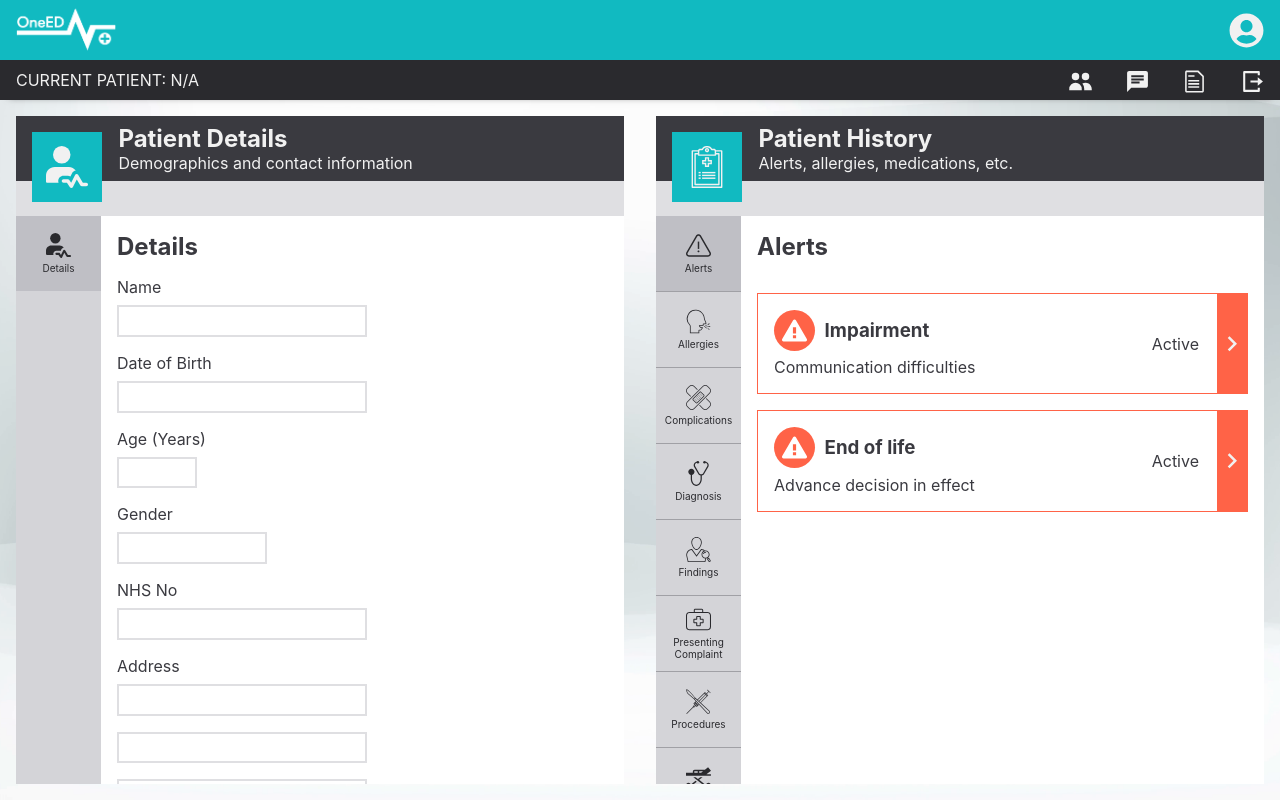
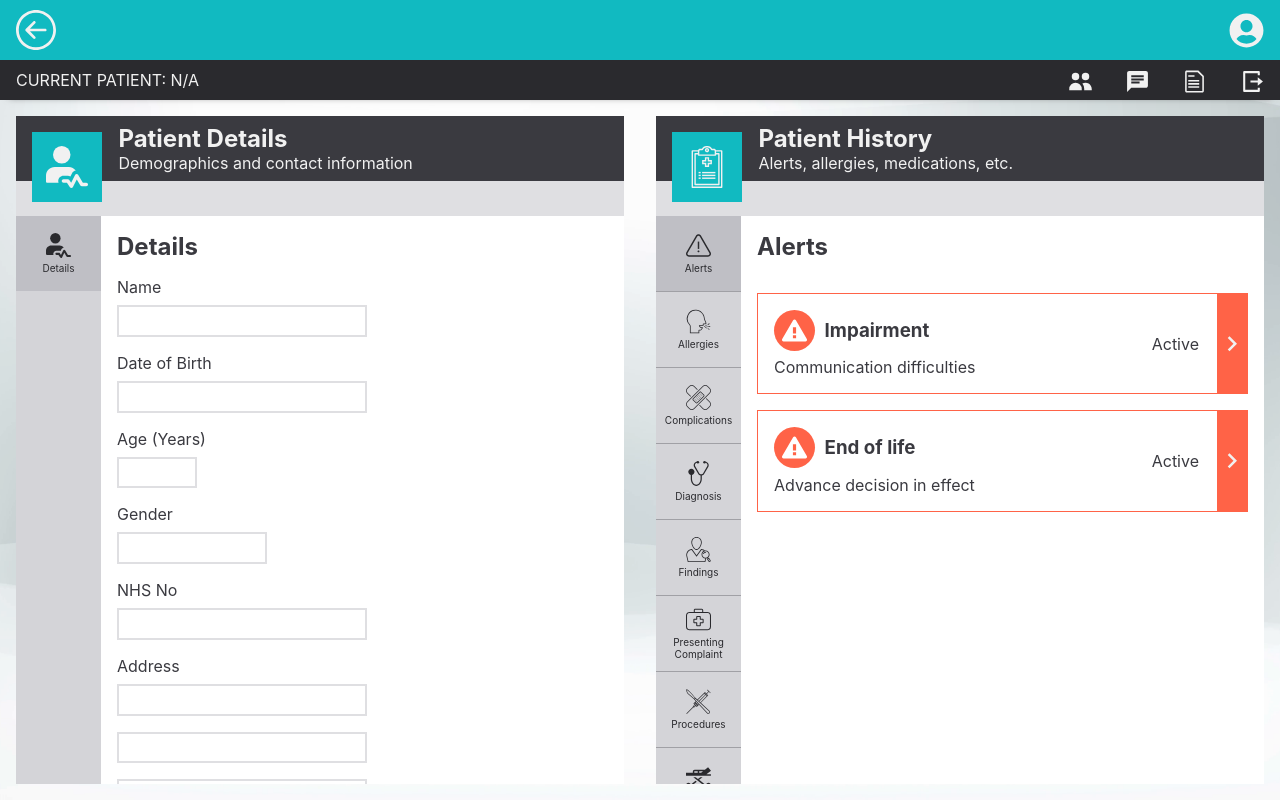
Before and after one commit to riz-l/one-ed, a React (Create React App) app: page /patient/patient-overview in a window 1280 px wide. Built offline with nearby package versions, Linux system fonts and the light colour scheme.

Commit message:
MASTER: Adding conditional BackIcon to Header depending on path URL

```diff
--- a/src/components/Header/Header.component.jsx
+++ b/src/components/Header/Header.component.jsx
@@ -1,8 +1,9 @@
 // Import: Dependencies
-import React from "react";
-import { Link } from "react-router-dom";
+import React, { useState, useEffect } from "react";
+import { Link, useHistory } from "react-router-dom";
 
 // Import: Assets
+import { ReactComponent as BackIcon } from "../../assets/img/icon/back.svg";
 import LogoWhite from "../../assets/img/logo/logo-white.png";
 
 // Import: Icons
@@ -27,13 +28,30 @@ import {
 
 // Component: Header
 export default function Header({ setIsPatientListOpen }) {
+  // History: Gets URL path history
+  const history = useHistory();
+
+  // State: urlPath
+  const [urlPath, setUrlPath] = useState(history.location.pathname);
+
+  // Effect: Changes value of urlPath depending on current URL location
+  useEffect(() => {
+    return history.listen((location) => {
+      setUrlPath(location.pathname);
+    });
+  }, [urlPath, history]);
+
   return (
     <Container>
       <PrimaryContainer>
         <Wrapper>
           <Link to="/">
             <Logo>
-              <img src={LogoWhite} alt="OneED Logo" />
+              {urlPath !== "" && urlPath !== "/" ? (
+                <BackIcon />
+              ) : (
+                <img src={LogoWhite} alt="OneED Logo" />
+              )}
             </Logo>
           </Link>
 
--- a/src/components/Header/Header.elements.js
+++ b/src/components/Header/Header.elements.js
@@ -52,9 +52,23 @@ export const Logo = styled.div`
   padding: 0 1rem;
   transition: all 100ms linear;
 
+  &:hover {
+    & svg {
+      fill: #ffffff;
+      transition: all 100ms linear;
+    }
+  }
+
   & img {
     width: 100px;
     max-width: 100px;
+  }
+
+  & svg {
+    fill: #f1f1f1;
+    height: 40px;
+    transition: all 100ms linear;
+    width: 40px;
   }
 
   & span {
```
Also changed, not shown: src/assets/img/icon/back.svg (added).
